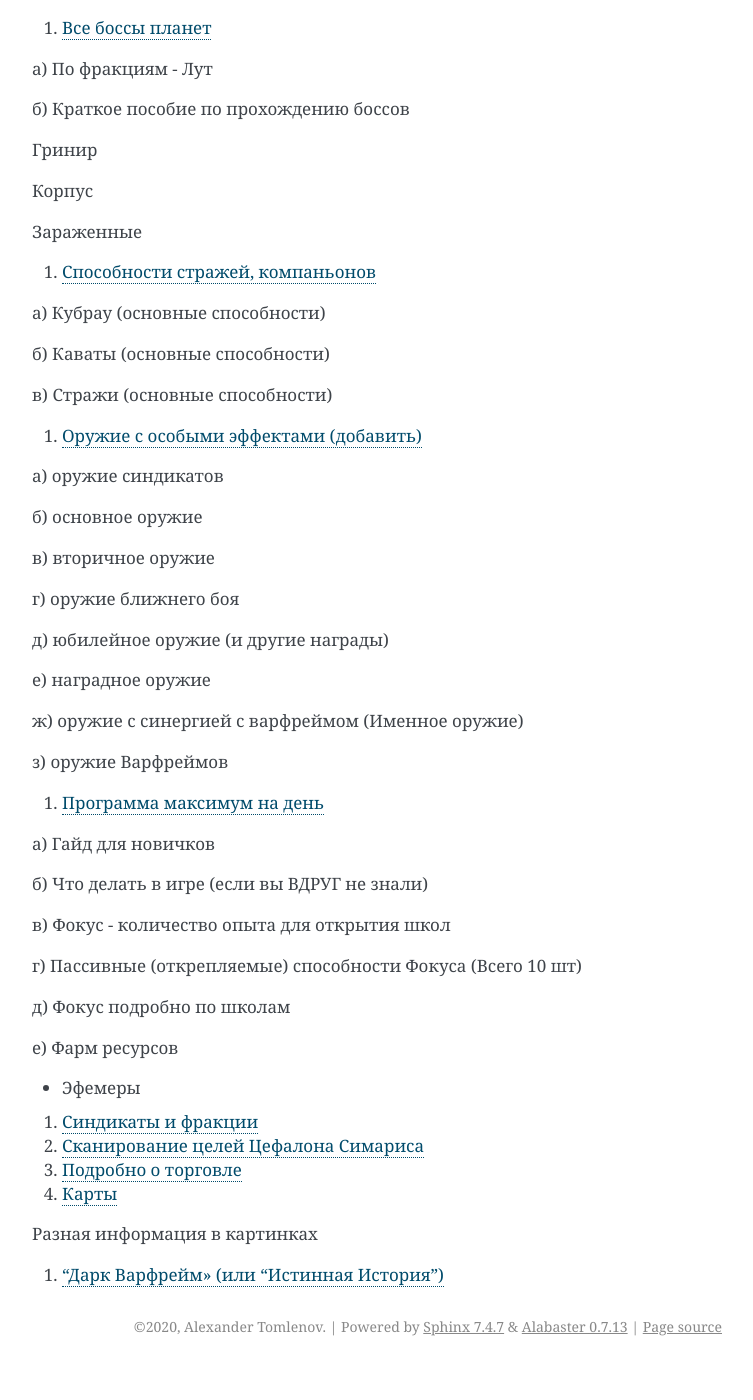
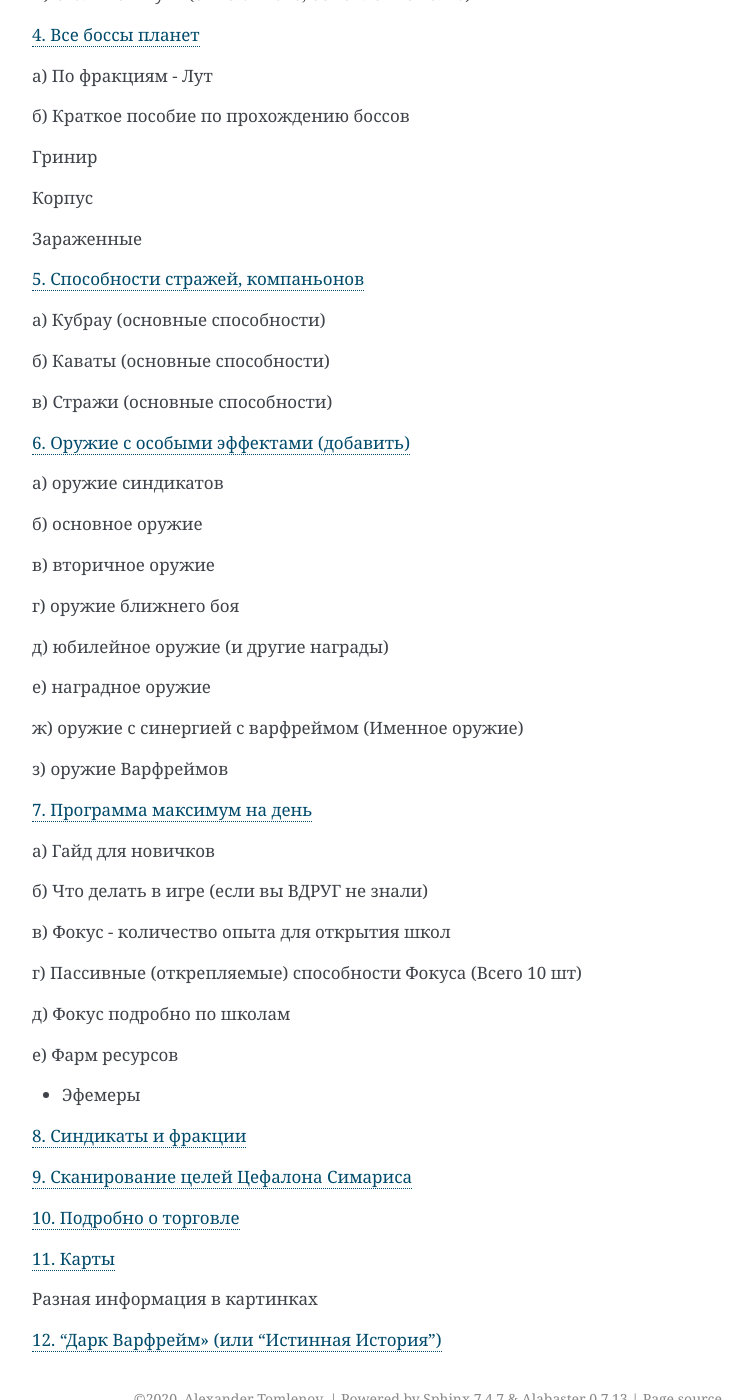
Before and after one commit to crackedmind/warframe-brief-guide, a Sphinx documentation site: the page built from source/index.md, in a window 1280 px wide and 1400 px high, scrolled down 1456 px. Shown: the whole window, without its empty margins (388-1141 px from the left). Built offline with Sphinx 7.4.7, drawn with Linux system fonts in a browser that asks for light colours; before the commit the page ends 2822 px from its top, so only the background shows below that; some of the changed text lies outside the part shown.

Commit message:
Update index.md

```diff
--- a/source/index.md
+++ b/source/index.md
@@ -3,7 +3,7 @@
 
 ## Содержание
 
-1. [Важная информация](01.md)
+[1. Важная информация](01.md)
 
 а) [Разные секреты и советы Варфрейма](01_a.md)
 
@@ -25,7 +25,7 @@
 
 к) [Статусы,  криты и типы урона](01_j.md)
 
-2. [Варфреймы и где добываются](02.md)
+[2. Варфреймы и где добываются](02.md)
 
 а) Варфрейм   - способ получения
 
@@ -33,7 +33,7 @@
 
 в) [Левериан	28](02_c.md)
 
-3. [Особые миссии (в том числе “Сбой” и “Сухой Док”)](03.md)
+[3. Особые миссии (в том числе “Сбой” и “Сухой Док”)](03.md)
 
 а) [Уникальные места и миссии (особый дроп)](03_a.md)
 
@@ -63,7 +63,7 @@
 
 н) Стальной Путь (от 13.07.2020, обновление 28.2.0)
 
-4. [Все боссы планет](04.md)
+[4. Все боссы планет](04.md)
 
 а) По фракциям - Лут
 
@@ -75,7 +75,7 @@
 
 Зараженные
 
-5. [Способности стражей, компаньонов](05.md)
+[5. Способности стражей, компаньонов](05.md)
 
 а) Кубрау (основные способности)
 
@@ -83,7 +83,7 @@
 
 в) Стражи (основные способности)
 
-6. [Оружие с особыми эффектами (добавить)](06.md)
+[6. Оружие с особыми эффектами (добавить)](06.md)
 
 а) оружие синдикатов
 
@@ -101,7 +101,7 @@
 
 з) оружие Варфреймов
 
-7. [Программа максимум на день](07.md)
+[7. Программа максимум на день](07.md)
 
 а) Гайд для новичков
 
@@ -117,14 +117,14 @@
 
 - Эфемеры
 
-8. [Синдикаты и фракции](08.md)
+[8. Синдикаты и фракции](08.md)
 
-9. [Сканирование целей Цефалона Симариса](09.md)
+[9. Сканирование целей Цефалона Симариса](09.md)
 
-10. [Подробно о торговле](10.md)
+[10. Подробно о торговле](10.md)
 
-11. [Карты](11.md)
+[11. Карты](11.md)
 
 Разная информация в картинках
 
-12. [“Дарк Варфрейм" (или “Истинная История”)](12.md)
+[12. “Дарк Варфрейм" (или “Истинная История”)](12.md)
```
